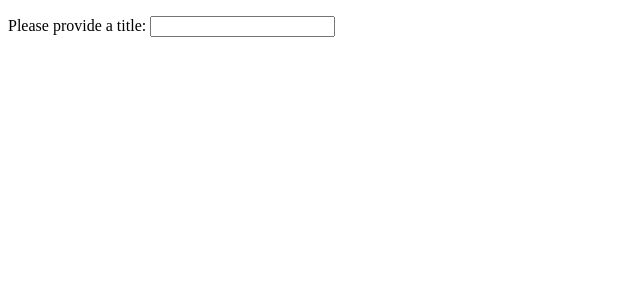
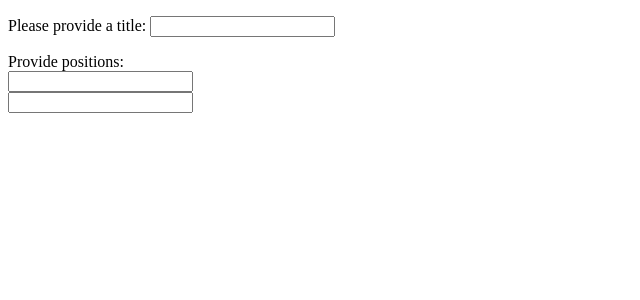
Before and after one commit to theredwillow/angular-tarot, an Angular app: page / in a window 1280 px wide. Shown: the top 300 px of the page, without its empty margins (0-640 px from the left). Built offline with nearby package versions, Linux system fonts and the light colour scheme.

Commit message:
ng generate component positions-input

```diff
--- a/src/app/app.component.html
+++ b/src/app/app.component.html
@@ -1,4 +1,5 @@
 
 <app-title-input></app-title-input>
+<app-positions-input></app-positions-input>
 
 <router-outlet></router-outlet>
--- a/src/app/app.module.ts
+++ b/src/app/app.module.ts
@@ -5,9 +5,10 @@ import { FormsModule } from '@angular/forms';
 import { AppRoutingModule } from './app-routing.module';
 import { AppComponent } from './app.component';
 import { TitleInputComponent } from './title-input/title-input.component';
+import { PositionsInputComponent } from './positions-input/positions-input.component';
 
 @NgModule({
-  declarations: [AppComponent, TitleInputComponent],
+  declarations: [AppComponent, TitleInputComponent, PositionsInputComponent],
   imports: [
     BrowserModule,
     AppRoutingModule,
--- /dev/null
+++ b/src/app/positions-input/positions-input.component.html
@@ -0,0 +1,5 @@
+<p>
+  Provide positions:<br />
+  <input /><br />
+  <input /><br />
+</p>
--- /dev/null
+++ b/src/app/positions-input/positions-input.component.ts
@@ -0,0 +1,15 @@
+import { Component, OnInit } from '@angular/core';
+
+@Component({
+  selector: 'app-positions-input',
+  templateUrl: './positions-input.component.html',
+  styleUrls: ['./positions-input.component.scss']
+})
+export class PositionsInputComponent implements OnInit {
+
+  constructor() { }
+
+  ngOnInit(): void {
+  }
+
+}
```
Also changed, not shown: src/app/positions-input/positions-input.component.scss (added), 1 other file (tests, documents, lock files or other folders).
